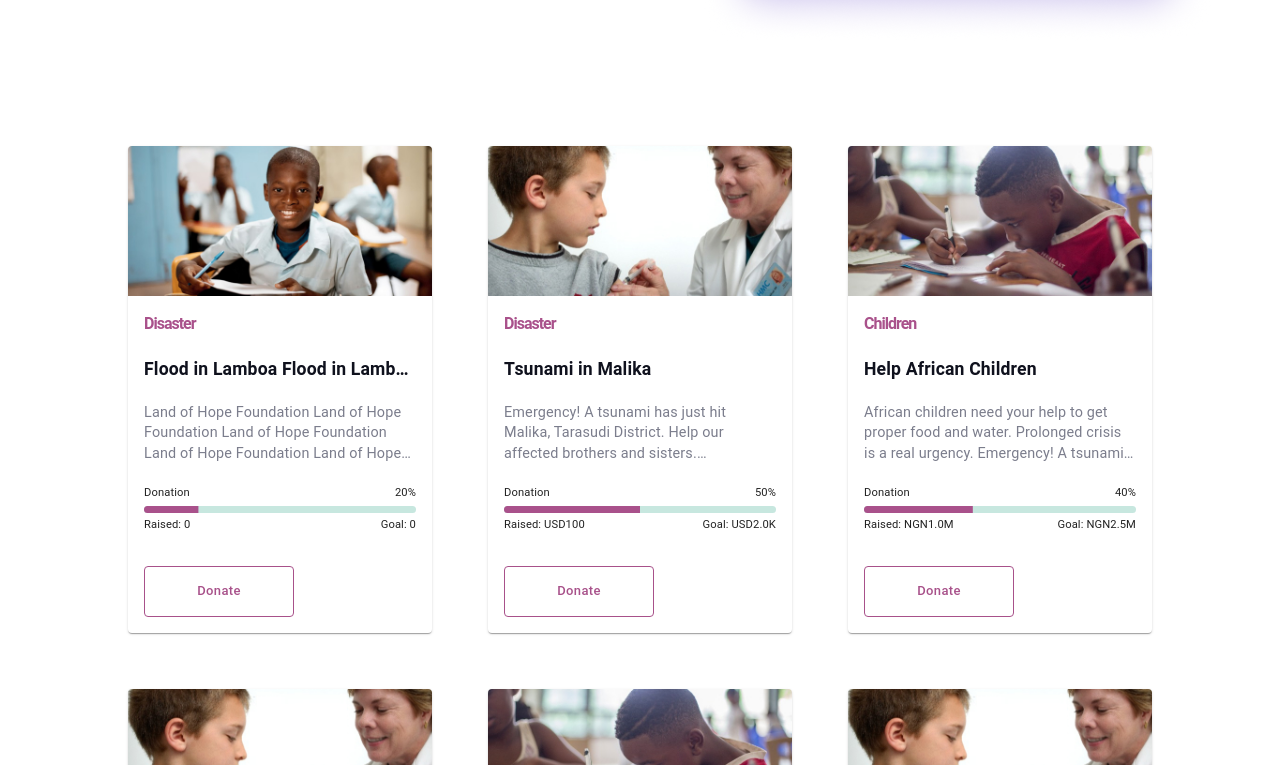
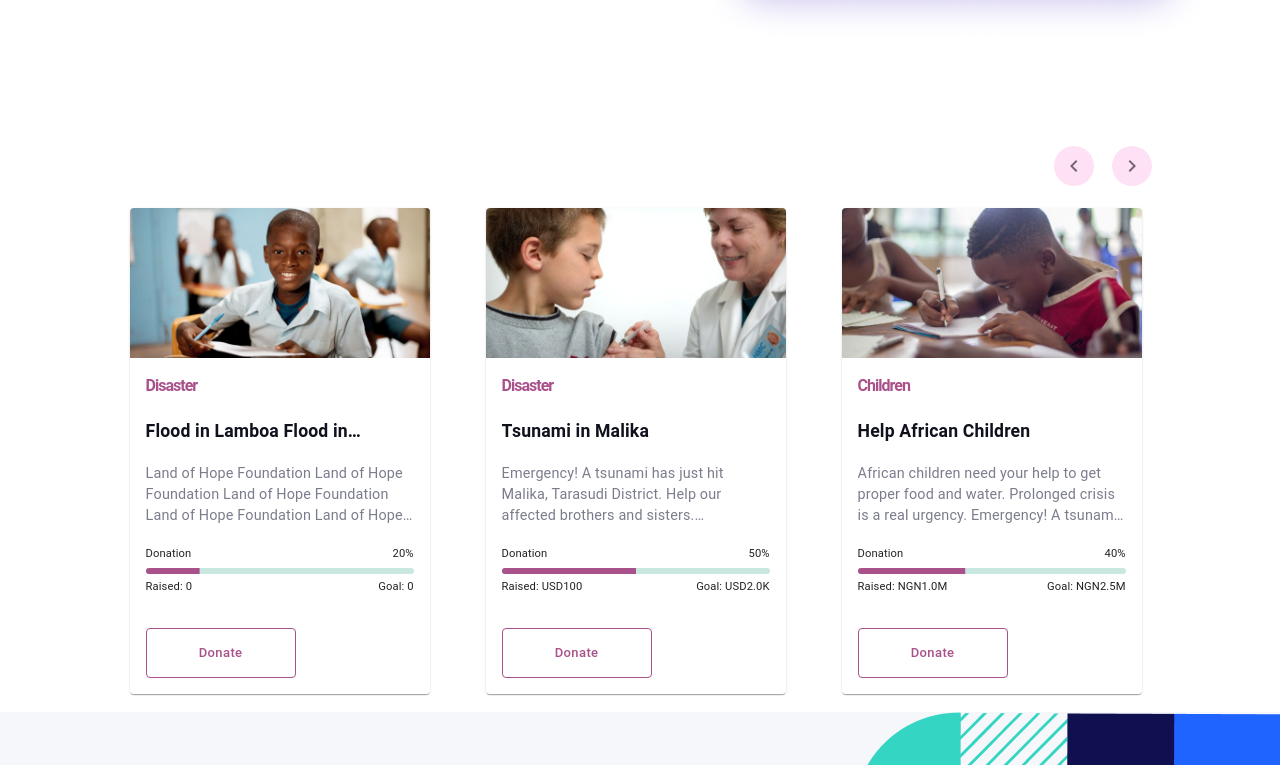
Before and after one commit to EmekaKezie/the-africa-vision, a Next.js app: page / in a window 1280 px wide. Shown: the part 4415-5180 px from the top of the page. Built offline with nearby package versions, Linux system fonts and the light colour scheme.

Commit message:
Check Campaign

```diff
--- a/src/app/page.tsx
+++ b/src/app/page.tsx
@@ -68,12 +68,18 @@ export default function Home() {
 
       <Box>
         <Box sx={{ display: { xs: "none", md: "block" }, padding: "0 8rem" }}>
-          <StoryCampaign data={storyDonationData} />
+          <StoryCampaign data={storyDonationData} swipeable />
         </Box>
         <Box sx={{ display: { xs: "block", md: "none" }, padding: "0 1rem" }}>
-          <StoryCampaign data={storyDonationData} />
+          <StoryCampaign data={storyDonationData} swipeable />
         </Box>
       </Box>
+
+      {/* <Box>
+        <Box sx={{ display: { xs: "none", md: "block" }, padding: "0 8rem" }}>
+          <Donate />
+        </Box>
+      </Box> */}
 
       <PgDonateAds />
 
```
